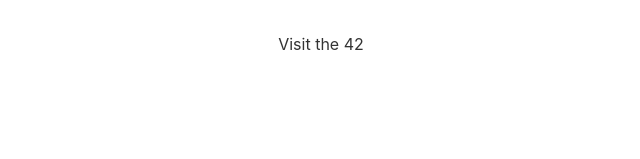
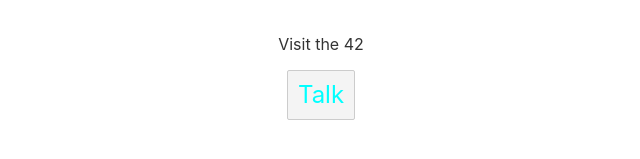
Before and after one commit to n-ckr-ch-rds-n/chatbot-svelte-ts, a Svelte app: page / in a window 1280 px wide. Shown: the part 153-312 px from the top of the page, without its empty margins (319-959 px from the left). Built offline with nearby package versions, Linux system fonts and the light colour scheme.

Commit message:
Add a speech button component

```diff
--- a/src/App.svelte
+++ b/src/App.svelte
@@ -1,4 +1,6 @@
 <script lang="ts">
+	import SpeechButton from "./speech-button/SpeechButton.svelte";
+
 	let num: number = 42;
 	import {thing} from "./test";
 </script>
@@ -6,6 +8,7 @@
 <main>
 	<h1>Hello {thing}!</h1>
 	<p>Visit the {num}</p>
+	<SpeechButton/>
 </main>
 
 <style>
--- /dev/null
+++ b/src/speech-button/SpeechButton.svelte
@@ -0,0 +1,8 @@
+<button>Talk</button>
+
+<style>
+    button {
+        color: aqua;
+        font-size: x-large;
+    }
+</style>
```
